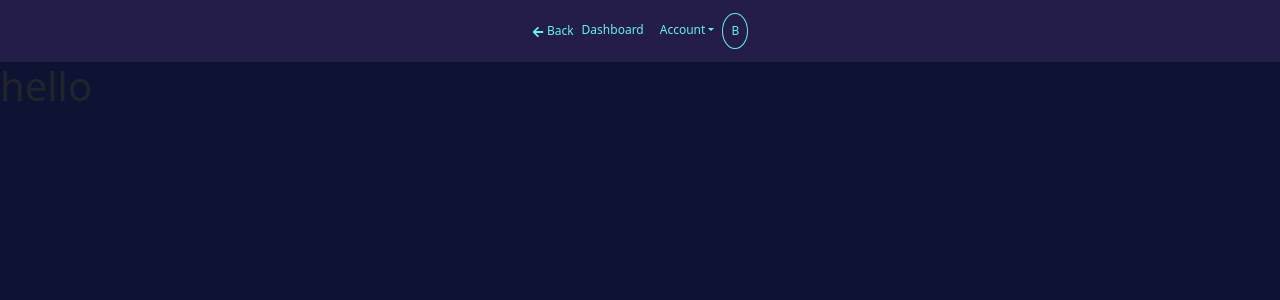
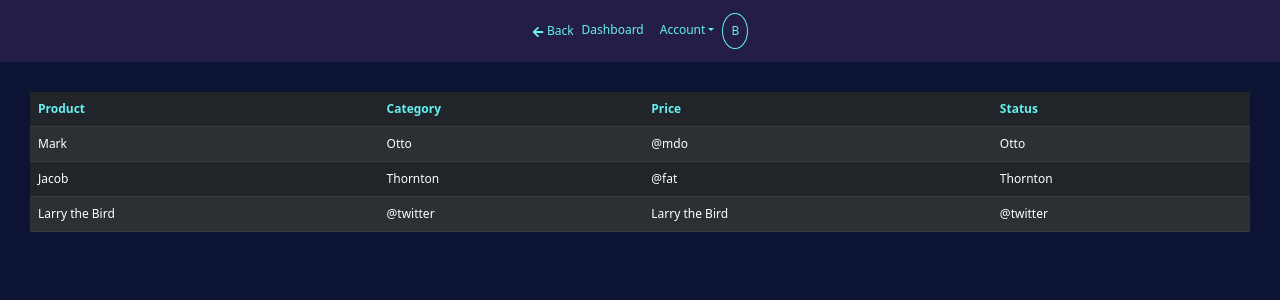
Before and after one commit to devngeni/diani_v2_vendor, a React (Create React App) app: page /dashboard in a window 1280 px wide. Shown: the top 300 px of the page. Built offline with nearby package versions, Linux system fonts and the light colour scheme.

Commit message:
updated vendor add list

```diff
--- a/src/pages/addProduct/AddProduct.css
+++ b/src/pages/addProduct/AddProduct.css
@@ -49,7 +49,7 @@
   background-color: #2a2f45;
   border: none;
   border-radius: 7px;
-  font-size: 10px;
+  font-size: 11px;
 }
 .submit-buttons-becky {
   display: grid;
@@ -71,3 +71,17 @@
   color: #66f0f1 !important;
   font-weight: 800 !important;
 }
+.product-image-becky {
+  display: flex;
+  justify-content: center;
+}
+.add-image-button-becky {
+  display: flex;
+  justify-content: center;
+}
+.add-image-button-becky button {
+  margin: 15px 15px;
+  padding: 5px;
+  border: none;
+  background-color: #009fd4;
+}
--- a/src/pages/addProduct/AddProduct.jsx
+++ b/src/pages/addProduct/AddProduct.jsx
@@ -3,6 +3,7 @@ import './AddProduct.css'
 import { Button, Dropdown, Form } from "react-bootstrap";
 import NavBar from "../../components/navbar/navbar";
 import mainImage from '../../assets/mainImage.png'
+import { FaPlus } from "react-icons/fa";
 
 const AddProduct = () => {
     return (
@@ -16,14 +17,14 @@ const AddProduct = () => {
                     </Form.Group>
                     <Form.Group className="mb-3">
                         <Form.Label>Product Description</Form.Label>
-                        <Form.Control as="textarea" placeholder="Product Name" rows={3} />
+                        <Form.Control as="textarea" placeholder="Product Name" rows={4} />
                     </Form.Group>
-                    <div className="product-input-becky">
-                        <Form.Group className="mb-3">
+                    <div className="product-input-becky mb-3">
+                        <Form.Group>
                             <Form.Label>Product Price</Form.Label>
                             <Form.Control type="text" placeholder="1500/hr" />
                         </Form.Group>
-                        <Form.Group className="mb-3">
+                        <Form.Group>
                             <Form.Label>Availability</Form.Label>
                             <Dropdown className="form-dropdown">
                                 <Dropdown.Toggle>
@@ -38,17 +39,20 @@ const AddProduct = () => {
                         </Form.Group>
                     </div>
 
-                    <div className="offer-buttons-becky mb-2">
-                        <Button>
+                    <div className="offer-buttons-becky mb-3">
+                        <Button style={{ color: 'red' }}>
                             Offer
                         </Button>
-                        <Button>
+                        <Button style={{ backgroundColor: '#66f0f1', color: 'black' }}>
                             FlashSale
                         </Button>
                         <Button>None</Button>
                     </div>
-                    <div>
+                    <div className="product-image-becky mb-3">
                         <img src={mainImage} alt="" />
+                    </div>
+                    <div className="add-image-button-becky">
+                        <Button style={{ borderRadius: '50%' }}><FaPlus size="50px" /></Button>
                     </div>
                     <div className="submit-buttons-becky mt-4">
                         <Button className="post-submit-becky">Post</Button>
--- a/src/pages/dashboard/Dashboard.css
+++ b/src/pages/dashboard/Dashboard.css
@@ -1,4 +1,18 @@
 .vendor-add-page {
   background-color: #0d1433;
   height: 100vh;
+  padding: 30px;
+  display: block;
 }
+.dashboard-table-becky {
+  font-size: 12px;
+}
+.dashboard-table-becky th {
+  color: #66f0f1;
+}
+
+@media screen and (max-width: 1000px) {
+  .vendor-add-page {
+    padding: 20px;
+  }
+}
--- a/src/pages/dashboard/Dashboard.jsx
+++ b/src/pages/dashboard/Dashboard.jsx
@@ -1,6 +1,7 @@
 import React from "react";
 import './Dashboard.css'
 import NavBar from "../../components/navbar/navbar";
+import { Table } from "react-bootstrap";
 
 
 const Dashboard = () => {
@@ -8,7 +9,40 @@ const Dashboard = () => {
         <>
             <NavBar />
             <div className="vendor-add-page">
-                <h1>hello</h1>
+                <Table striped hover variant="dark" className="dashboard-table-becky">
+                    <thead>
+                        <tr>
+                            <th>Product</th>
+                            <th>Category</th>
+                            <th>Price</th>
+                            <th>Status</th>
+
+                        </tr>
+                        <tr width="70%" style={{ color: '#66f0f1' }} />
+
+                    </thead>
+
+                    <tbody>
+                        <tr>
+                            <td>Mark</td>
+                            <td>Otto</td>
+                            <td>@mdo</td>
+                            <td>Otto</td>
+                        </tr>
+                        <tr>
+                            <td>Jacob</td>
+                            <td>Thornton</td>
+                            <td>@fat</td>
+                            <td>Thornton</td>
+                        </tr>
+                        <tr>
+                            <td>Larry the Bird</td>
+                            <td>@twitter</td>
+                            <td>Larry the Bird</td>
+                            <td>@twitter</td>
+                        </tr>
+                    </tbody>
+                </Table>
             </div>
         </>
     )
```
